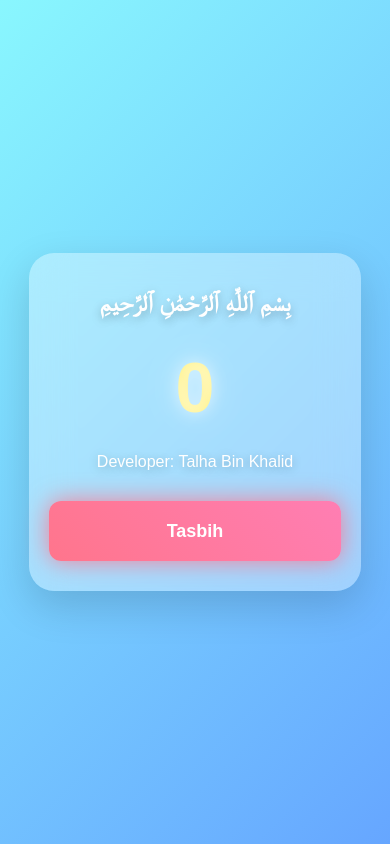
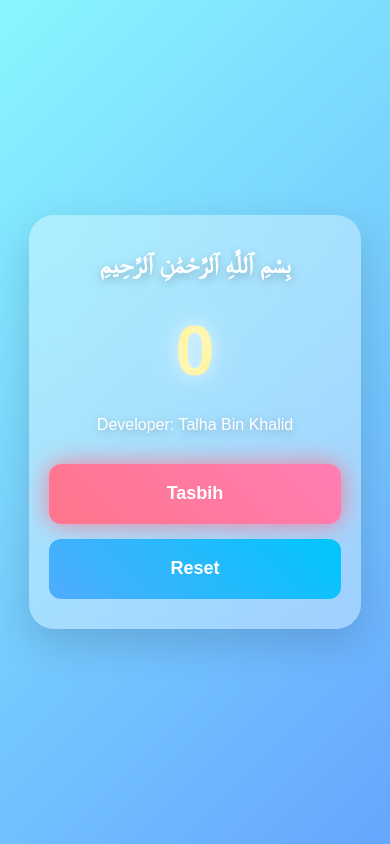
Before and after one commit to talha-2002-daff/Tasbih_Counter, a plain HTML site: page index.html in a window 390 px wide. Drawn offline with Linux system fonts and the light colour scheme.

Commit message:
Change in the HTML: Aded the reset button

```diff
--- a/basic1.js
+++ b/basic1.js
@@ -2,7 +2,9 @@ let number = Number(localStorage.getItem("tasbih")) || 0;
 
 const data = document.getElementById("count");
 
+
 data.innerText = number;
+
 
 function increment() {
 
@@ -12,16 +14,36 @@ function increment() {
 
     localStorage.setItem("tasbih", number);
 
-
     data.classList.remove("animate");
-
     void data.offsetWidth;
-
     data.classList.add("animate");
 
 
     if (navigator.vibrate) {
         navigator.vibrate(20);
     }
+}
 
+
+function resetCounter() {
+
+    const confirmReset = confirm("Are you sure you want to reset the Tasbih count?");
+
+    if (confirmReset) {
+
+        number = 0;
+
+        data.innerText = number;
+
+        localStorage.setItem("tasbih", number);
+
+
+        data.classList.remove("animate");
+        void data.offsetWidth;
+        data.classList.add("animate");
+
+        if (navigator.vibrate) {
+            navigator.vibrate(50);
+        }
+    }
 }
--- a/index.html
+++ b/index.html
@@ -12,6 +12,7 @@
         <h1 id="count">0</h1>
         <p class="developer">Developer: Talha Bin Khalid</p>
         <button id="btn" onclick="increment()">Tasbih</button>
+         <button id="resetBtn" onclick="resetCounter()">Reset</button>
     </div>
 
     <script src="basic1.js"></script>
--- a/style.css
+++ b/style.css
@@ -1,7 +1,3 @@
-/* ==========================
-   RESET
-========================== */
-
 *{
     margin:0;
     padding:0;
@@ -13,270 +9,155 @@ html{
     touch-action:manipulation;
 }
 
-/* ==========================
-   BODY
-========================== */
-
 body{
-
     height:100vh;
-
     display:flex;
-
     justify-content:center;
-
     align-items:center;
-
     background:linear-gradient(135deg,#89f7fe,#66a6ff);
-
     padding:20px;
-
     user-select:none;
-
     -webkit-user-select:none;
-
     -webkit-touch-callout:none;
-
 }
 
-/* ==========================
-   CONTAINER
-========================== */
-
 .container{
-
     background:rgba(255,255,255,.35);
-
     backdrop-filter:blur(20px);
-
     border-radius:25px;
-
     padding:45px;
-
     width:420px;
-
     max-width:100%;
-
     text-align:center;
-
-    box-shadow:
-        0 15px 40px rgba(0,0,0,.15);
-
+    box-shadow:0 15px 40px rgba(0,0,0,.15);
     transition:.35s;
-
 }
 
 .container:hover{
-
     transform:translateY(-8px);
-
-    box-shadow:
-        0 20px 50px rgba(0,0,0,.2);
-
+    box-shadow:0 20px 50px rgba(0,0,0,.2);
 }
 
-/* ==========================
-   BISMILLAH
-========================== */
-
 .container h1:first-child{
-
     font-size:30px;
-
     color:white;
-
     margin-bottom:25px;
-
     line-height:1.7;
-
-    text-shadow:
-        0 3px 10px rgba(0,0,0,.25);
-
+    text-shadow:0 3px 10px rgba(0,0,0,.25);
 }
 
-/* ==========================
-   COUNTER
-========================== */
-
 #count{
-
     font-size:90px;
-
     font-weight:bold;
-
     margin-bottom:25px;
-
     background:linear-gradient(45deg,#ffffff,#fff176,#ffffff);
-
     -webkit-background-clip:text;
-
     -webkit-text-fill-color:transparent;
-
     text-shadow:
         0 0 15px rgba(255,255,255,.6),
         0 0 35px rgba(255,255,255,.4);
-
 }
 
-/* Counter Animation */
-
 .animate{
-
     animation:pop .45s ease;
-
 }
 
 @keyframes pop{
-
     0%{
-
         transform:translateY(0) scale(1);
-
     }
-
     30%{
-
         transform:translateY(-18px) scale(1.25);
-
     }
-
     60%{
-
         transform:translateY(-8px) scale(1.12);
-
     }
-
     100%{
-
         transform:translateY(0) scale(1);
-
     }
-
 }
 
-/* ==========================
-   DEVELOPER
-========================== */
-
 .developer{
-
     color:white;
-
     font-size:18px;
-
     margin-bottom:30px;
-
-    text-shadow:
-        0 2px 10px rgba(0,0,0,.25);
-
+    text-shadow:0 2px 10px rgba(0,0,0,.25);
 }
 
-/* ==========================
-   BUTTON
-========================== */
+#btn,
+#resetBtn{
+    width:100%;
+    min-height:60px;
+    border:none;
+    border-radius:12px;
+    font-size:20px;
+    font-weight:bold;
+    color:white;
+    cursor:pointer;
+    transition:.25s;
+    -webkit-tap-highlight-color:transparent;
+}
 
 #btn{
-
-    width:100%;
-
-    min-height:60px;
-
-    border:none;
-
-    border-radius:12px;
-
-    font-size:20px;
-
-    font-weight:bold;
-
-    color:white;
-
-    cursor:pointer;
-
     background:linear-gradient(45deg,#ff758c,#ff7eb3);
-
-    transition:.25s;
-
     animation:pulse 2s infinite;
-
-    -webkit-tap-highlight-color:transparent;
-
 }
 
 #btn:hover{
-
     transform:translateY(-5px);
-
-    box-shadow:
-        0 12px 25px rgba(255,118,140,.5);
-
+    box-shadow:0 12px 25px rgba(255,118,140,.5);
 }
 
 #btn:active{
+    transform:scale(.95);
+}
 
+#resetBtn{
+    margin-top:15px;
+    background:linear-gradient(45deg,#4facfe,#00c6fb);
+}
+
+#resetBtn:hover{
+    transform:translateY(-5px);
+    box-shadow:0 12px 25px rgba(79,172,254,.5);
+}
+
+#resetBtn:active{
     transform:scale(.95);
-
 }
 
 @keyframes pulse{
-
     0%{
-
         box-shadow:0 0 0 rgba(255,118,140,.5);
-
     }
-
     50%{
-
         box-shadow:0 0 25px rgba(255,118,140,.9);
-
     }
-
     100%{
-
         box-shadow:0 0 0 rgba(255,118,140,.5);
-
     }
-
 }
 
-/* ==========================
-   MOBILE
-========================== */
-
 @media(max-width:600px){
-
     .container{
-
         width:95%;
-
         padding:30px 20px;
-
     }
 
     .container h1:first-child{
-
         font-size:24px;
-
     }
 
     #count{
-
         font-size:70px;
-
     }
 
     .developer{
-
         font-size:16px;
-
     }
 
-    #btn{
-
+    #btn,
+    #resetBtn{
         font-size:18px;
-
     }
-
 }
-/* Only CSS is copied from the ChatGpt
```
